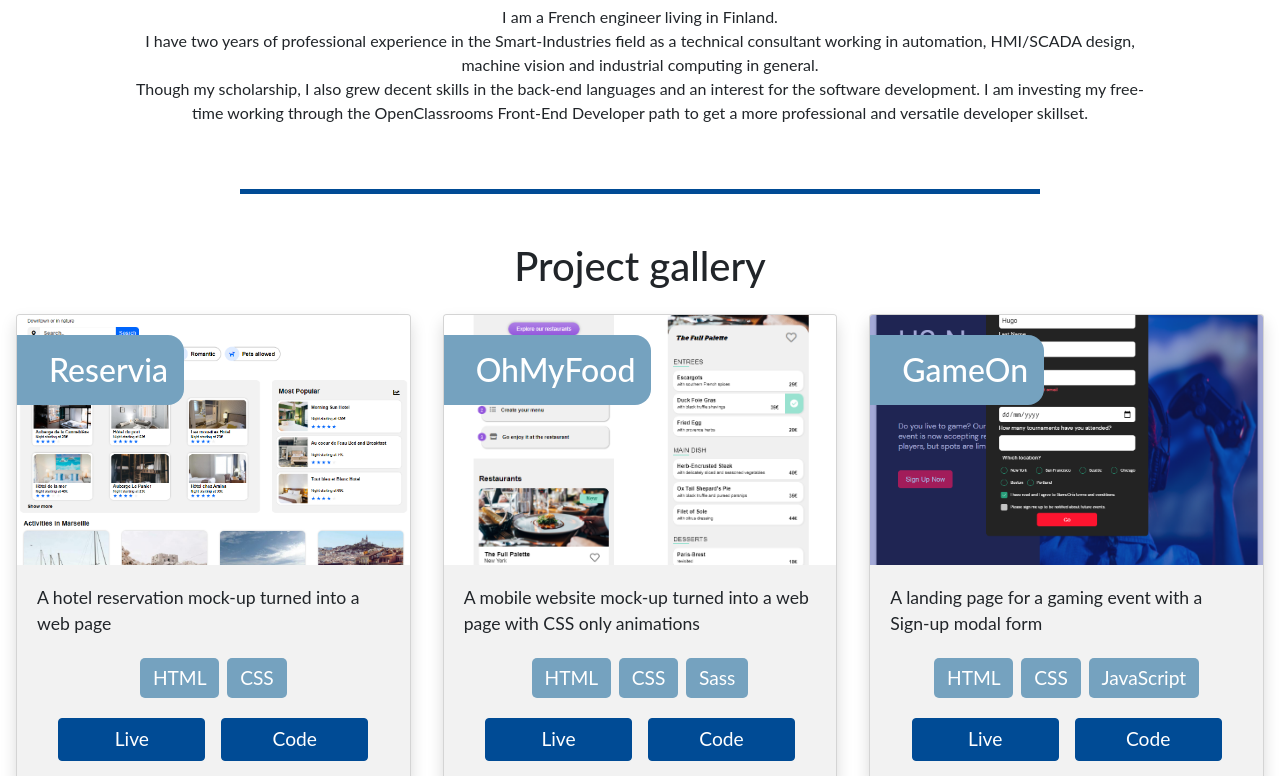
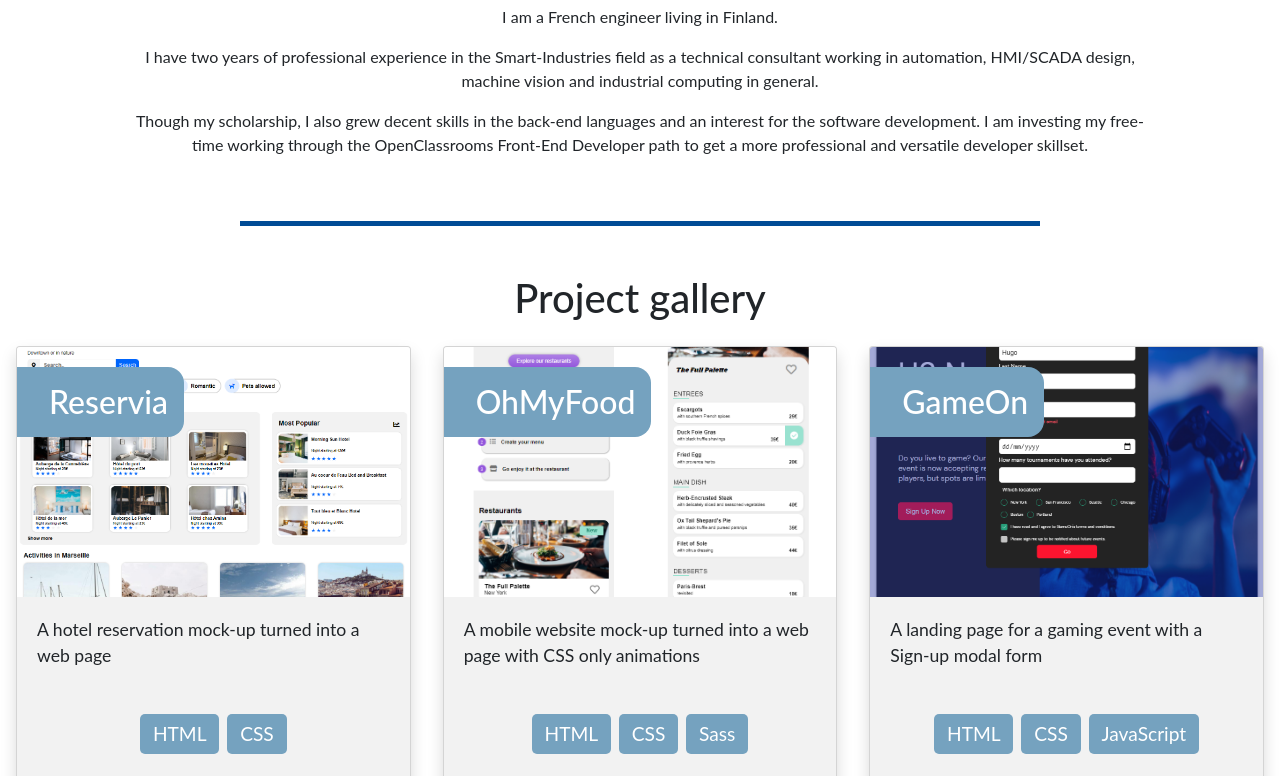
Before and after one commit to Hugolainen/Portfolio, a website: page index.html in a window 1280 px wide. Shown: the part 664-1440 px from the top of the page. Drawn offline with nearby package versions, Linux system fonts and the light colour scheme.

Commit message:
Corrected the Height variation of projectCards

```diff
--- a/index.html
+++ b/index.html
@@ -51,12 +51,12 @@
 
         <!-- About me -->
         <h2 class="text-center"> About me </h2>
-        <div class="row col-10 m-auto text-center">
-          <p>
-            I am a French engineer living in Finland. <br>
-            I have two years of professional experience in the Smart-Industries field as a technical consultant working in automation, HMI/SCADA design, machine vision and industrial computing in general. <br>
-            Though my scholarship, I also grew decent skills in the back-end languages and an interest for the software development. I am investing my free-time working through the OpenClassrooms Front-End Developer path to get a more professional and versatile developer skillset.
-          </p>
+        <div class="row">
+          <div class="col-10 m-auto text-center">
+            <p> I am a French engineer living in Finland. </p>
+            <p> I have two years of professional experience in the Smart-Industries field as a technical consultant working in automation, HMI/SCADA design, machine vision and industrial computing in general. </p>
+            <p> Though my scholarship, I also grew decent skills in the back-end languages and an interest for the software development. I am investing my free-time working through the OpenClassrooms Front-End Developer path to get a more professional and versatile developer skillset. </p>
+          </div>
         </div>
 
         <div class="divLine my-5"> </div>
--- a/projectGallery.js
+++ b/projectGallery.js
@@ -15,11 +15,29 @@ getAsync().then((data) =>
 
     generateCardGallery(projectGallery, dev_projectList, "dev");
     generateCardGallery(projectGallery, eng_projectList, "eng");
+    uniformCardHeight(projectGallery);
+});
 
-});
+function uniformCardHeight(galleryElement){
+    var maxHeight = 0;
+
+    for(let i=0; i<galleryElement.children().length;i++){
+        if(galleryElement.children().eq(i).children().eq(0).children().eq(1).height() > maxHeight)
+        {
+            maxHeight = galleryElement.children().eq(i).children().eq(0).children().eq(1).height();
+        }
+    }
+
+    for(let i=0; i<galleryElement.children().length;i++){
+        galleryElement.children().eq(i).children().eq(0).children().eq(1).height(maxHeight);
+    }
+
+
+}
 
 // RecipeCard gallery element generation
 function generateCardGallery(galleryElement, cardDatalist, type){
+    var maxHeight = 0;
     for(let i=0; i<cardDatalist.length;i++){
         galleryElement.append(generateProjectCard(cardDatalist[i], type));
     }
@@ -32,7 +50,6 @@ function generateProjectCard(cardData, type)
 
     var card = $("<div> </div>");
     card.addClass("card bg-info shadow");
-    card.attr("style", "height:fit-content");
 
     // Image
     var image=$("<img >");
@@ -43,7 +60,7 @@ function generateProjectCard(cardData, type)
 
     // Card-body
     var cardBody =  $("<div> </div>");
-    cardBody.addClass("card-body");
+    cardBody.addClass("card-body d-flex flex-column justify-content-between");
 
     var title = $("<h4> </h4>").text(cardData.title);
     title.addClass("card-title cardStyle__title");
@@ -112,6 +129,7 @@ function generateProjectCard(cardData, type)
 
 ///////// Project card HTML code
 /*
+    <div class="p-3 col-lg-4 col-10 m-auto">
         <div class="card bg-info my-3" style="width:350px">
             <img class="card-img-top" style="height:180px" src="images/Reservia.png" alt="Reservia">
             <div class="card-body">
@@ -125,4 +143,5 @@ function generateProjectCard(cardData, type)
                 <a target="_blank" href="https://github.com/Hugolainen/Reservia" class="btn btn-primary">Code</a>
             </div>
         </div>
+    </div>
 */
```
Lines whose indentation alone changed are shown as unchanged.
